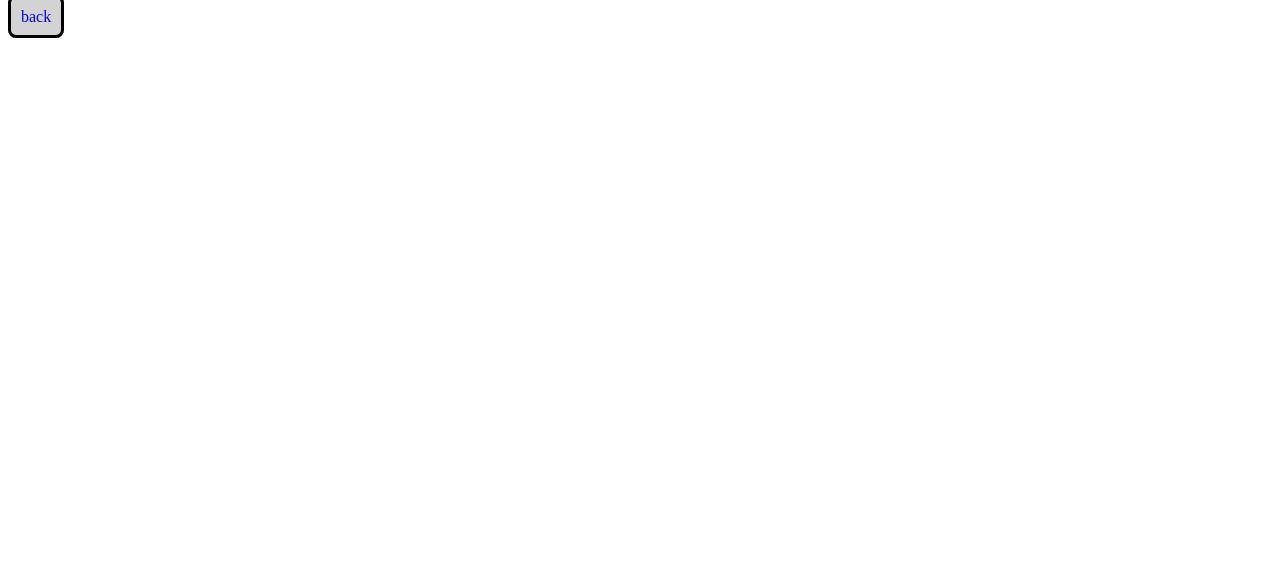
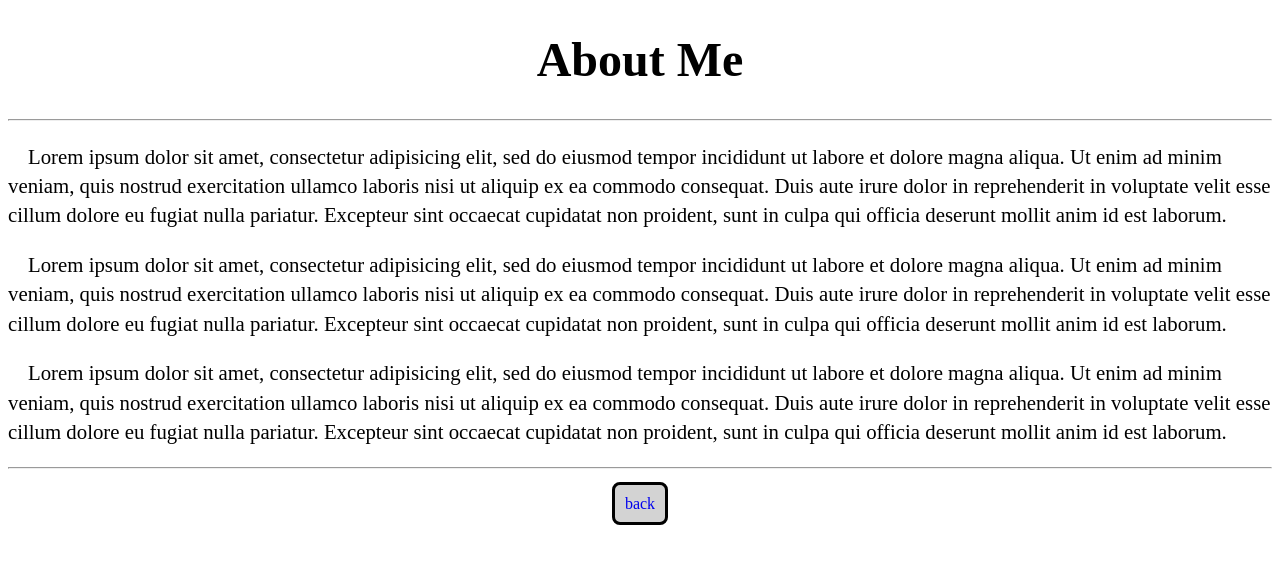
Before and after one commit to DLopez6877/blogging-site, a plain HTML site: page about.html in a window 1280 px wide. Drawn offline with Linux system fonts and the light colour scheme.

Commit message:
add css to styles2.css change style to <a> in style.css add initial text to about.html

```diff
--- a/CSS/styles2.css
+++ b/CSS/styles2.css
@@ -1,8 +1,18 @@
 
+body {
+  text-align: center;
+}
 
-
-
-
+h1 {
+  font-size: 3em;
+}
+.about {
+  text-align: left;
+  text-indent: 20px;
+  font-size: 1.3em;
+  font-family: serif;
+  line-height: 140%;
+}
 
 a {
   text-align: left;
@@ -15,10 +25,6 @@ a {
   border-color: black;
 }
 
-a:hover {
-  color:orange;
-}
-
 a:visited {
   color: black;
 }
@@ -26,3 +32,8 @@ a:visited {
 a:default {
   color: black;
 }
+
+a:hover {
+  color: white;
+  background-color: blue;
+}
--- a/about.html
+++ b/about.html
@@ -2,9 +2,26 @@
 <html>
   <head>
   <link rel="stylesheet" href="css/styles2.css" type="text/css">
-    <title></title>
+    <title>About Me</title>
   </head>
   <body>
+    <h1>About Me</h1>
+    <hr>
+    <div class="about">
+      <p>
+        Lorem ipsum dolor sit amet, consectetur adipisicing elit, sed do eiusmod tempor incididunt ut labore et dolore magna aliqua. Ut enim ad minim veniam, quis nostrud exercitation ullamco laboris nisi ut aliquip ex ea commodo consequat. Duis aute irure dolor in reprehenderit in voluptate velit esse cillum dolore eu fugiat nulla pariatur. Excepteur sint occaecat cupidatat non proident, sunt in culpa qui officia deserunt mollit anim id est laborum.
+      </p>
+
+      <p>
+        Lorem ipsum dolor sit amet, consectetur adipisicing elit, sed do eiusmod tempor incididunt ut labore et dolore magna aliqua. Ut enim ad minim veniam, quis nostrud exercitation ullamco laboris nisi ut aliquip ex ea commodo consequat. Duis aute irure dolor in reprehenderit in voluptate velit esse cillum dolore eu fugiat nulla pariatur. Excepteur sint occaecat cupidatat non proident, sunt in culpa qui officia deserunt mollit anim id est laborum.
+      </p>
+
+      <p>
+        Lorem ipsum dolor sit amet, consectetur adipisicing elit, sed do eiusmod tempor incididunt ut labore et dolore magna aliqua. Ut enim ad minim veniam, quis nostrud exercitation ullamco laboris nisi ut aliquip ex ea commodo consequat. Duis aute irure dolor in reprehenderit in voluptate velit esse cillum dolore eu fugiat nulla pariatur. Excepteur sint occaecat cupidatat non proident, sunt in culpa qui officia deserunt mollit anim id est laborum.
+      </p>
+    </div>
+    <hr>
+    <br>
     <a href="index.html">back</a>
   </body>
 </html>
```
Also changed, not shown: CSS/styles.css (+7 -4 lines).
